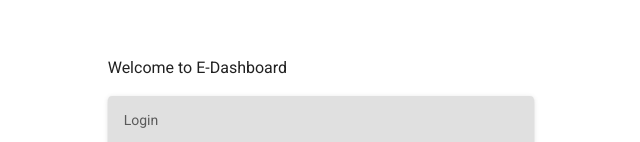
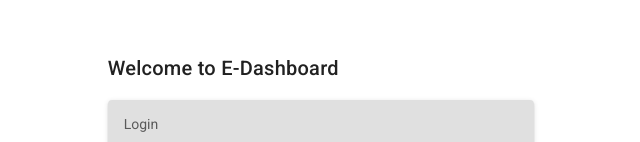
Before and after one commit to backendpapa/edashboard, a Vue app: page / in a window 1280 px wide. Shown: the part 124-266 px from the top of the page, without its empty margins (319-959 px from the left). Built offline with nearby package versions, Linux system fonts and the light colour scheme.

Commit message:
make it better

```diff
--- a/src/views/Login.vue
+++ b/src/views/Login.vue
@@ -2,7 +2,7 @@
   <div class="">
      <v-row no-gutters align="center" justify="center" style="height:100vh">
        <v-col cols="8" sm="10" md="10" xl="4" lg="4">
-         <p>Welcome to E-Dashboard</p>
+         <p class="text-h6">Welcome to E-Dashboard</p>
          <v-card style="height:50vh" >
            <v-subheader class="grey lighten-2">
              Login
```
